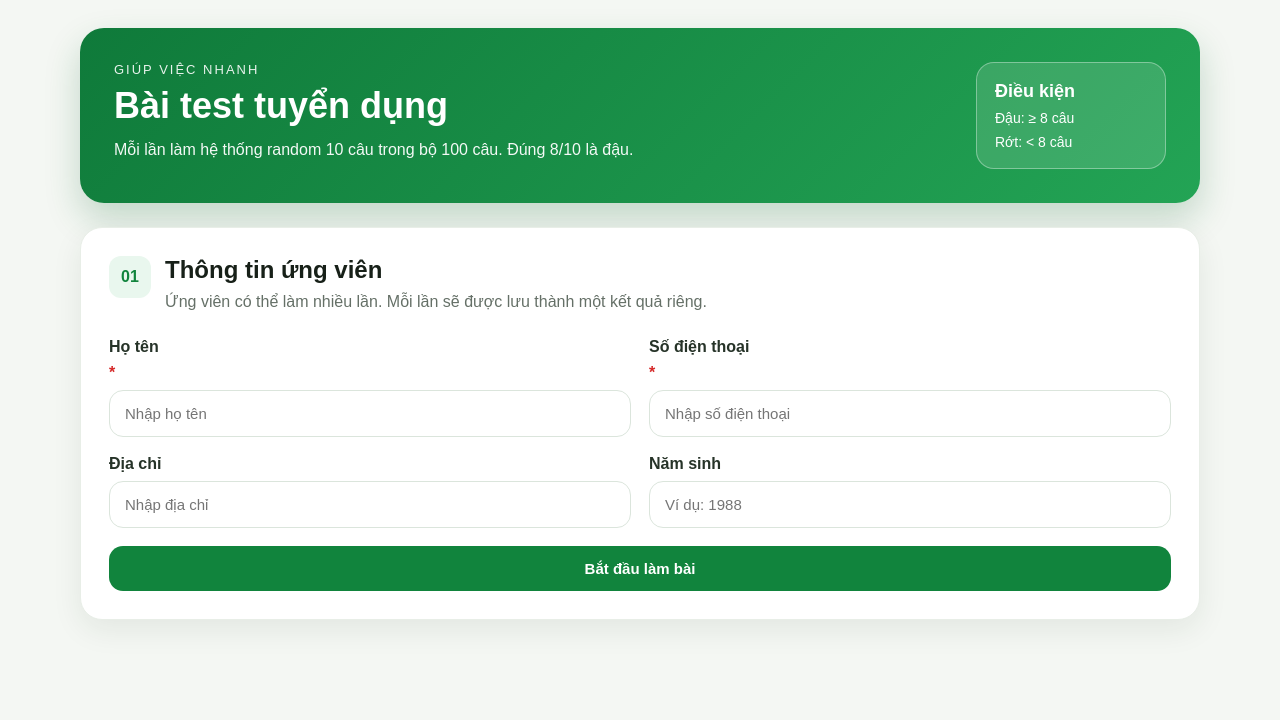
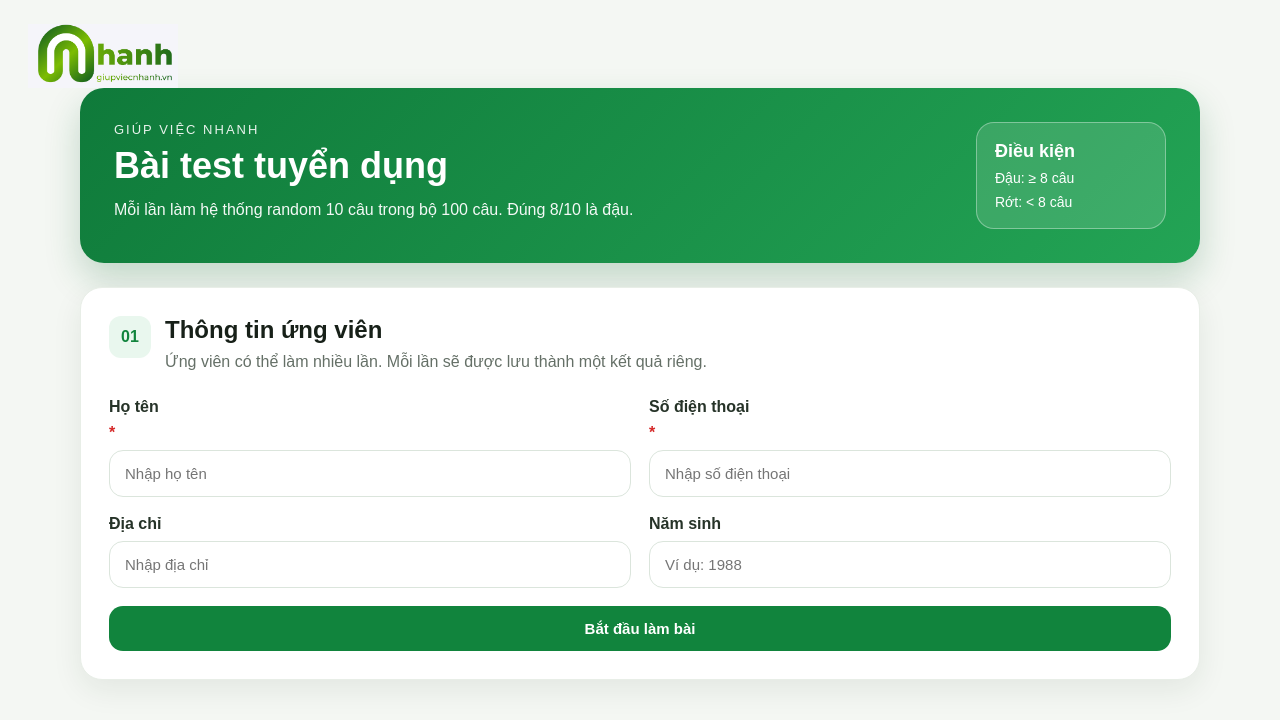
Before and after one commit to hannn918/gvn-trac-nghiem, a website: page public/index.html in a window 1280 px wide. Drawn offline with Linux system fonts and the light colour scheme.

Commit message:
them logo va can giua giao dien

```diff
--- a/public/css/style.css
+++ b/public/css/style.css
@@ -343,3 +343,31 @@ input:focus {
     padding: 22px;
   }
 }
+
+/* Logo góc trái */
+.brand-logo {
+  position: fixed;
+  top: 24px;
+  left: 28px;
+  width: 150px;
+  height: auto;
+  object-fit: contain;
+  z-index: 999;
+}
+
+/* Giữ toàn bộ box bài test ở giữa màn hình */
+body {
+  min-height: 100vh;
+  margin: 0;
+  display: flex;
+  justify-content: center;
+  align-items: center;
+  padding: 40px 24px;
+  box-sizing: border-box;
+}
+
+/* Box chính */
+.container {
+  width: min(100%, 1200px);
+  margin: 0 auto;
+}
--- a/public/index.html
+++ b/public/index.html
@@ -7,6 +7,7 @@
   <link rel="stylesheet" href="./css/style.css" />
 </head>
 <body>
+  <img class="brand-logo" src="./images/logo.png" alt="Giúp Việc Nhanh">
   <div class="app">
     <header class="header">
       <div>
```
Also changed, not shown: public/images/logo.png (added), 1 other file.
